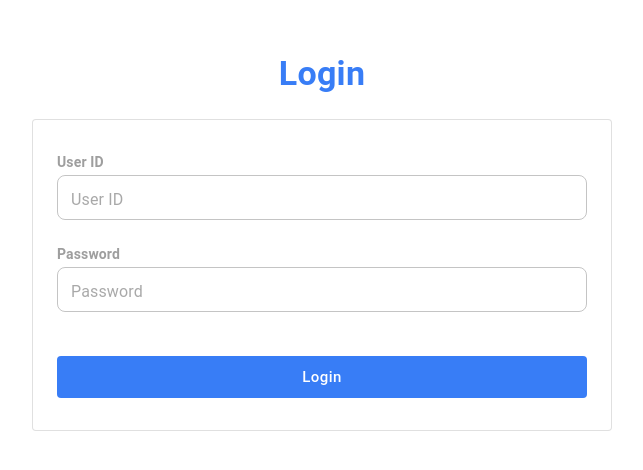
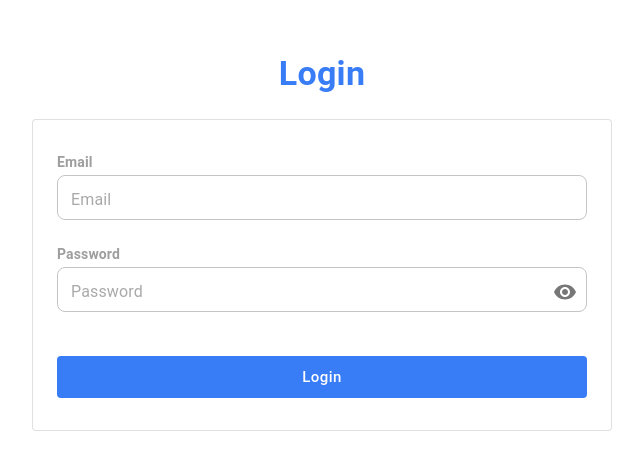
Before and after one commit to shunsato1231/auth-demo, a React app: page / in a window 1280 px wide. Shown: the part 158-628 px from the top of the page, without its empty margins (318-961 px from the left). Built offline with nearby package versions, Linux system fonts and the light colour scheme.

Commit message:
<Frontend> add: validation

```diff
--- a/package.json
+++ b/package.json
@@ -5,6 +5,7 @@
   "scripts": {
     "dev": "webpack serve --mode development",
     "build": "webpack --mode production",
+    "watch": "webpack --watch",
     "test": "jest"
   },
   "license": "MIT",
@@ -46,8 +47,10 @@
   "dependencies": {
     "@emotion/react": "^11.4.1",
     "@emotion/styled": "^11.3.0",
+    "@mui/icons-material": "^5.0.1",
     "@mui/material": "^5.0.1",
     "react": "^17.0.2",
-    "react-dom": "^17.0.2"
+    "react-dom": "^17.0.2",
+    "react-hook-form": "^7.16.2"
   }
 }
--- a/src/App.tsx
+++ b/src/App.tsx
@@ -1,13 +1,13 @@
 import React from 'react'
 import { CssBaseline } from '@mui/material'
 import { ThemeProvider } from '@mui/material/styles'
-import defaultTheme from './theme/default'
+import { theme } from './theme/default'
 
 import { Login } from './pages/Login'
 
 const App: React.FC = () => {
   return(
-    <ThemeProvider theme={defaultTheme}>
+    <ThemeProvider theme={theme}>
       <CssBaseline />
       <Login />
     </ThemeProvider>
--- a/src/Theme/default.ts
+++ b/src/Theme/default.ts
@@ -1,7 +1,11 @@
 import { createTheme } from '@mui/material/styles'
 import { grey } from '@mui/material/colors';
 
-export default createTheme({
+export const classes = {
+  formFilled: 'custom-default-theme-form-filled'
+}
+
+export const theme = createTheme({
   palette: {
 		common: {
 			black: 'rgba(51, 51, 51, 1)',
@@ -62,6 +66,16 @@ export default createTheme({
         color: 'primary'
       }
     },
+    MuiInputBase: {
+      styleOverrides: {
+        input: {
+          '&:-webkit-autofill': {
+            transitionDelay: '9999s',
+            transitionProperty: 'background-color, color',
+          },
+        },
+      }
+    },
     MuiOutlinedInput: {
       defaultProps: {
         size: 'small'
@@ -69,10 +83,20 @@ export default createTheme({
       styleOverrides: {
         root: {
           borderRadius: 8,
+          '.MuiOutlinedInput-input': {
+            zIndex: 10,
+          },
           '.MuiOutlinedInput-notchedOutline': {
             'legend': {
               display: 'none',
             },
+          },
+          '&.Mui-error': {
+            '.MuiOutlinedInput-notchedOutline': {
+              borderWidth: 2,
+              backgroundColor: 'rgba(235, 22, 48, 0.05)'
+
+            }
           },
           '&:hover:not(.Mui-focused):not(.Mui-disabled):not(.Mui-error)': {
             '.MuiOutlinedInput-notchedOutline': {
@@ -81,6 +105,31 @@ export default createTheme({
             }
           },
         },
+      }
+    },
+    MuiFormControl: {
+      styleOverrides: {
+        root: {
+          [`&.${classes.formFilled}`]: {
+            '.MuiOutlinedInput-notchedOutline': {
+              borderColor: '#85b0ff',
+              borderWidth: 2
+            },
+            '.MuiOutlinedInput-root:not(.Mui-error) fieldset': {
+              zIndex: 0,
+              backgroundColor: '#F8FAFF'
+            }
+          },
+        },
+      },
+    },
+    MuiInputAdornment: {
+      styleOverrides: {
+        root: {
+          '&.MuiInputAdornment-outlined': {
+            zIndex: 10,
+          }
+        }
       }
     },
     MuiInputLabel: {
@@ -95,16 +144,19 @@ export default createTheme({
             marginBottom: '8px',
             fontWeight: '700',
             fontSize: '0.875rem',
-            color: grey[500],
+            color: grey[500]
           },
-          '&.Mui-focused': {
+          '&.Mui-focused:not(.Mui-error)': {
             color: '#387df6'
           },
-          '&.MuiFormLabel-filled': {
+          '&.MuiFormLabel-filled:not(.Mui-error)': {
             color: '#387df6'
+          },
+          '&.Mui-error': {
+            color: 'rgba(246, 131, 140, 1)'
           }
         }
-      },
-    },
+      }
+    }
   }
 })
--- /dev/null
+++ b/src/hooks/useFormMui.hook.tsx
@@ -0,0 +1,25 @@
+import {
+  useForm,
+  UseFormProps,
+  RegisterOptions
+} from 'react-hook-form'
+
+
+export const useFormMui = (props?: UseFormProps) => {
+  const form =  useForm(props);
+
+  const register = (name:string, option?: RegisterOptions) => {
+    const response = form.register(name, option);
+    return {
+      inputRef: response.ref,
+      onChange: response.onChange,
+      onBlur: response.onBlur,
+      name: response.name,
+    }
+  }
+
+  return {
+    ...form,
+    register,
+  }
+}
--- a/src/pages/Login.tsx
+++ b/src/pages/Login.tsx
@@ -1,4 +1,6 @@
-import React from 'react'
+import React, { useState } from 'react';
+import {useFormMui} from '../hooks/useFormMui.hook'
+
 import {
   Container,
   Typography,
@@ -6,10 +8,30 @@ import {
   Card,
   Grid,
   TextField,
-  Button
+  Button,
+  InputAdornment,
+  IconButton
 } from '@mui/material'
 
+import {
+  Visibility,
+  VisibilityOff
+} from '@mui/icons-material';
+
+import {classes} from '../theme/default'
+import {regex} from '../utils/regex'
+
 export const Login: React.FC = (): JSX.Element => {
+  const { handleSubmit, register, formState: { errors }, watch }
+    = useFormMui({mode: 'onTouched'});
+
+  const watchEmail = watch('email')
+  const watchPassword = watch('password')
+  const [showPassword, setShowPassword] = useState(false)
+
+  const onSubmit = (data, e) => console.log(data, e);
+  const onError = (errors, e) => console.log(errors, e);
+
   return (
     <Container
       sx={{
@@ -53,6 +75,7 @@ export const Login: React.FC = (): JSX.Element => {
             },
           }}
         >
+          <form onSubmit={handleSubmit(onSubmit, onError)}>
             <Grid
               container
               direction='column'
@@ -63,17 +86,54 @@ export const Login: React.FC = (): JSX.Element => {
             >
               <Grid item>
                 <TextField
-                placeholder='User ID'
-                label="User ID"
+                  type='text'
+                  className={watchEmail ? classes.formFilled : ''}
+                  error={errors?.email ? true : false}
+                  helperText={errors?.email?.message}
+                  placeholder='Email'
+                  label='Email'
                   fullWidth
+                  {...register('email', {
+                    required: 'required email',
+                    pattern: {
+                      value: regex.email,
+                      message: 'invalid email'
+                    }
+                  })}
                 />
               </Grid>
               <Grid item>
                 <TextField
+                  type={showPassword ? 'text' : 'password'}
+                  className={watchPassword ? classes.formFilled : ''}
+                  error={errors?.password ? true : false}
+                  helperText={errors?.password?.message}
                   label='Password'
                   placeholder='Password'
                   variant='outlined'
                   fullWidth
+                  {...register('password', {
+                    required: 'required password',
+                    pattern: {
+                      value: regex.password,
+                      message: 'invalid password'
+                    }
+                  })}
+                  InputProps ={{
+                    endAdornment: (
+                      <InputAdornment
+                        position="end"
+                      >
+                        <IconButton
+                          aria-label="toggle password visibility"
+                          onClick={() => setShowPassword(!showPassword)}
+                          edge="end"
+                        >
+                          {showPassword ? <VisibilityOff /> : <Visibility />}
+                        </IconButton>
+                      </InputAdornment>
+                    )
+                  }}
                 />
               </Grid>
               <Grid
@@ -81,6 +141,7 @@ export const Login: React.FC = (): JSX.Element => {
                 marginTop={5}
               >
                 <Button
+                  type='submit'
                   variant='contained'
                   size='large'
                   fullWidth
@@ -89,6 +150,7 @@ export const Login: React.FC = (): JSX.Element => {
                 </Button>
               </Grid>
             </Grid>
+          </form>
         </Box>
       </Card>
     </Container>
--- /dev/null
+++ b/src/utils/regex.ts
@@ -0,0 +1,5 @@
+export const regex = {
+  email: /^[a-zA-Z0-9.!#$%&'*+\/=?^_`{|}~-]+@[a-zA-Z0-9-]+(?:\.[a-zA-Z0-9-]+)*$/,
+  // 半角英数字をそれぞれ1種類以上含む8文字以上100文字以下の正規表現
+  password: /^(?=.*?[a-z])(?=.*?\d)[a-z\d]{8,100}$/i
+}
```
Also changed, not shown: 1 other file (tests, documents, lock files or other folders). Lines whose indentation alone changed are shown as unchanged.
